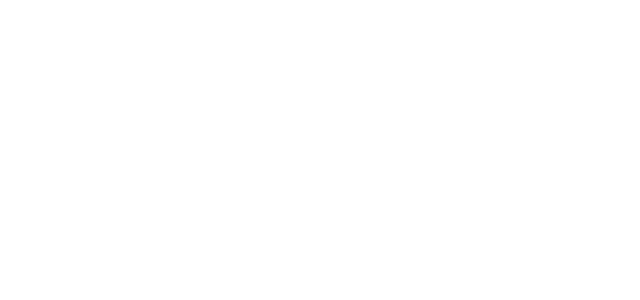
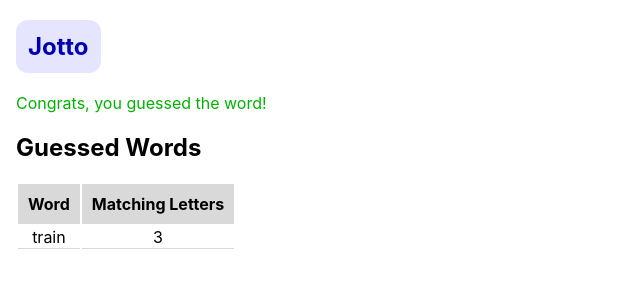
Before and after one commit to lalitlsg/jotto, a React (Create React App) app: page / in a window 1280 px wide. Shown: the top 300 px of the page, without its empty margins (0-640 px from the left). Built offline with nearby package versions, Linux system fonts and the light colour scheme.

Commit message:
setting up redux

```diff
--- a/package.json
+++ b/package.json
@@ -9,7 +9,9 @@
     "ajv": "^8.5.0",
     "react": "^17.0.2",
     "react-dom": "^17.0.2",
+    "react-redux": "^7.2.4",
     "react-scripts": "4.0.3",
+    "redux": "^4.1.0",
     "web-vitals": "^1.1.2"
   },
   "scripts": {
--- a/src/App.js
+++ b/src/App.js
@@ -1,5 +1,17 @@
-function App() {
-  return <div></div>;
-}
+import Congrats from "./components/congrats/Congrats";
+import GuessedWords from "./components/guessedWords/GuessedWords";
+import styles from "./App.module.css";
+
+const App = () => {
+  return (
+    <div className={styles.app}>
+      <h2 className={styles.brandName}>Jotto</h2>
+      <Congrats success={true} />
+      <GuessedWords
+        guessedWords={[{ guessedWord: "train", letterMatchCount: 3 }]}
+      />
+    </div>
+  );
+};
 
 export default App;
--- /dev/null
+++ b/src/App.module.css
@@ -0,0 +1,11 @@
+.app {
+  margin-left: 1em;
+}
+
+.brandName {
+  color: #0000b3;
+  background-color: #e5e5ff;
+  width: fit-content;
+  padding: 0.5em;
+  border-radius: 0.5em;
+}
--- a/src/components/congrats/Congrats.js
+++ b/src/components/congrats/Congrats.js
@@ -1,4 +1,5 @@
 import PropTypes from "prop-types";
+import styles from "./Congrats.module.css";
 
 /**
  * Component to show congrats msg.
@@ -8,7 +9,9 @@ import PropTypes from "prop-types";
 const Congrats = (props) => {
   return props.success ? (
     <div data-test="component-congrats">
-      <span data-test="congrats-message">Congrats, you guessed the word!</span>
+      <span data-test="congrats-message" className={styles.congratsMsg}>
+        Congrats, you guessed the word!
+      </span>
     </div>
   ) : (
     <div data-test="component-congrats" />
--- /dev/null
+++ b/src/components/congrats/Congrats.module.css
@@ -0,0 +1,3 @@
+.congratsMsg {
+  color: #00b300;
+}
--- a/src/components/guessedWords/GuessedWords.js
+++ b/src/components/guessedWords/GuessedWords.js
@@ -1,4 +1,5 @@
 import PropTypes from "prop-types";
+import styles from "./GuessedWords.module.css";
 
 const GuessedWords = (props) => {
   let content =
@@ -10,15 +11,15 @@ const GuessedWords = (props) => {
         <table>
           <thead>
             <tr>
-              <th>Words</th>
-              <th>Matching Letters</th>
+              <th className={styles.thead}>Word</th>
+              <th className={styles.thead}> Matching Letters</th>
             </tr>
           </thead>
-          <tbody>
+          <tbody className={styles.tbody}>
             {props.guessedWords.map((w, i) => (
               <tr data-test="guessed-word" key={i}>
-                <td>{w.guessedWord}</td>
-                <td>{w.letterMatchCount}</td>
+                <td className={styles.tr}>{w.guessedWord}</td>
+                <td className={styles.tr}>{w.letterMatchCount}</td>
               </tr>
             ))}
           </tbody>
--- /dev/null
+++ b/src/components/guessedWords/GuessedWords.module.css
@@ -0,0 +1,12 @@
+.thead {
+  background-color: #d9d9d9;
+  padding: 10px;
+}
+
+.tbody {
+  text-align: center;
+}
+
+.tr {
+  border-bottom: 1px solid #d9d9d9;
+}
--- a/src/index.js
+++ b/src/index.js
@@ -1,14 +1,18 @@
-import React from 'react';
-import ReactDOM from 'react-dom';
-import './index.css';
-import App from './App';
-import reportWebVitals from './reportWebVitals';
+import React from "react";
+import ReactDOM from "react-dom";
+import { Provider } from "react-redux";
+import "./index.css";
+import App from "./App";
+import reportWebVitals from "./reportWebVitals";
+import store from "./store";
 
 ReactDOM.render(
   <React.StrictMode>
-    <App />
+    <Provider store={store}>
+      <App />
+    </Provider>
   </React.StrictMode>,
-  document.getElementById('root')
+  document.getElementById("root")
 );
 
 // If you want to start measuring performance in your app, pass a function
--- /dev/null
+++ b/src/store/index.js
@@ -0,0 +1,4 @@
+import { createStore } from "redux";
+import rootReducer from "./reducers";
+
+export default createStore(rootReducer);
--- /dev/null
+++ b/src/store/reducers/index.js
@@ -0,0 +1,6 @@
+import { combineReducers } from "redux";
+import success from "./successReducer";
+
+export default combineReducers({
+  success,
+});
--- /dev/null
+++ b/src/store/reducers/successReducer.js
@@ -0,0 +1,3 @@
+export default (state, action) => {
+  return null;
+};
```
Also changed, not shown: src/App.css (deleted, +0 -38 lines), 2 other files (tests, documents, lock files or other folders).
